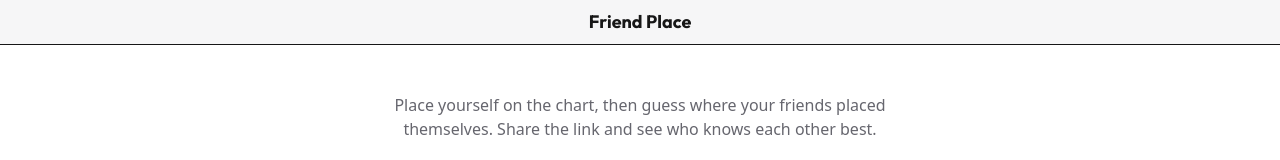
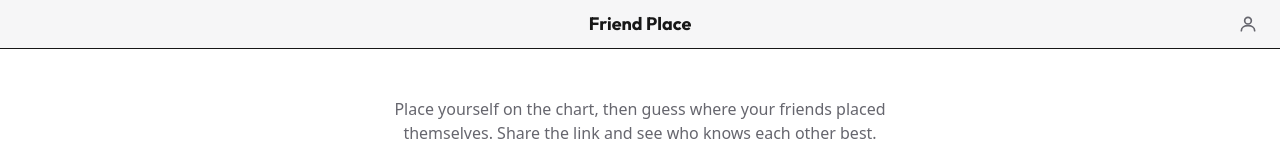
Before and after one commit to DubiousLlama/friend-place-treehacks, a Next.js app: page / in a window 1280 px wide. Shown: the top 160 px of the page. Built offline with nearby package versions, Linux system fonts and the light colour scheme; no server answers.

Commit message:
fix profile icon

```diff
--- a/app/layout.tsx
+++ b/app/layout.tsx
@@ -3,6 +3,7 @@ import { Outfit, DM_Sans } from "next/font/google";
 import "./globals.css";
 import { AppNav } from "@/components/AppNav";
 import { AuthMergeChecker } from "@/components/AuthMergeChecker";
+import { AuthModalProvider } from "@/lib/auth-modal-context";
 
 const outfit = Outfit({
   subsets: ["latin"],
@@ -31,11 +32,13 @@ export default function RootLayout({
       <body
         className={`${outfit.variable} ${dmSans.variable} antialiased flex flex-col h-dvh`}
       >
-        <AppNav />
-        <main className="flex-1 flex flex-col min-h-0 overflow-y-auto">
-          {children}
-        </main>
-        <AuthMergeChecker />
+        <AuthModalProvider>
+          <AppNav />
+          <main className="flex-1 flex flex-col min-h-0 overflow-y-auto">
+            {children}
+          </main>
+          <AuthMergeChecker />
+        </AuthModalProvider>
       </body>
     </html>
   );
--- a/components/AppNav.tsx
+++ b/components/AppNav.tsx
@@ -2,6 +2,7 @@
 
 import Link from "next/link";
 import { useAuth } from "@/lib/use-auth";
+import { useAuthModal } from "@/lib/auth-modal-context";
 
 function AccountIcon({ className }: { className?: string }) {
   return (
@@ -23,10 +24,10 @@ function AccountIcon({ className }: { className?: string }) {
 }
 
 export function AppNav() {
-  const { user, loading, isLinked } = useAuth();
+  const { loading, isLinked } = useAuth();
+  const { openAuthModal } = useAuthModal();
 
   return (
-    <>
     <nav className="sticky top-0 z-40 flex items-center justify-between border-b border-border bg-surface/95 px-4 py-2 backdrop-blur supports-[backdrop-filter]:bg-surface/80">
       <div className="flex items-center min-w-0 w-1/3 justify-start" />
       <div className="flex items-center justify-center shrink-0">
@@ -38,7 +39,8 @@ export function AppNav() {
         </Link>
       </div>
       <div className="flex items-center gap-2 min-w-0 w-1/3 justify-end">
-          {!loading && user && isLinked && (
+        {!loading && (
+          isLinked ? (
             <Link
               href="/profile"
               className="flex items-center gap-1.5 rounded p-1.5 text-secondary hover:bg-muted hover:text-foreground"
@@ -47,9 +49,19 @@ export function AppNav() {
             >
               <AccountIcon className="h-5 w-5" />
             </Link>
+          ) : (
+            <button
+              type="button"
+              onClick={openAuthModal}
+              className="flex items-center gap-1.5 rounded p-1.5 text-secondary hover:bg-muted hover:text-foreground"
+              title="Sign in"
+              aria-label="Sign in"
+            >
+              <AccountIcon className="h-5 w-5" />
+            </button>
+          )
         )}
       </div>
     </nav>
-    </>
   );
 }
--- /dev/null
+++ b/lib/auth-modal-context.tsx
@@ -0,0 +1,38 @@
+"use client";
+
+import { createContext, useCallback, useContext, useState } from "react";
+import { AuthModal } from "@/components/AuthModal";
+
+type AuthModalContextValue = {
+  openAuthModal: () => void;
+};
+
+const AuthModalContext = createContext<AuthModalContextValue | null>(null);
+
+export function AuthModalProvider({ children }: { children: React.ReactNode }) {
+  const [open, setOpen] = useState(false);
+
+  const openAuthModal = useCallback(() => {
+    setOpen(true);
+  }, []);
+
+  return (
+    <AuthModalContext.Provider value={{ openAuthModal }}>
+      {children}
+      {open && (
+        <AuthModal
+          onClose={() => setOpen(false)}
+          onSuccess={() => setOpen(false)}
+        />
+      )}
+    </AuthModalContext.Provider>
+  );
+}
+
+export function useAuthModal(): AuthModalContextValue {
+  const ctx = useContext(AuthModalContext);
+  if (!ctx) {
+    throw new Error("useAuthModal must be used within AuthModalProvider");
+  }
+  return ctx;
+}
--- a/lib/utils.ts
+++ b/lib/utils.ts
@@ -33,8 +33,8 @@ function isMobileSharePreferred(): boolean {
 }
 
 /**
- * On phone OSes: use the native Web Share API when available.
- * On desktop (including Chromium): always copy the link to clipboard.
+ * On phone OSes: use the native Web Share API when available (text only to avoid duplicate link).
+ * On desktop (including Chromium): copy the invite message + link to clipboard (link appears once).
  * Returns "shared" | "copied" | "failed".
  */
 export async function shareOrCopy(url: string): Promise<"shared" | "copied" | "failed"> {
@@ -47,7 +47,8 @@ export async function shareOrCopy(url: string): Promise<"shared" | "copied" | "f
     isMobileSharePreferred()
   ) {
     try {
-      await navigator.share({ title, text, url });
+      // Pass only title and text so the link appears once (text already contains the url)
+      await navigator.share({ title, text });
       return "shared";
     } catch (err) {
       if (err instanceof DOMException && err.name === "AbortError") {
@@ -57,10 +58,10 @@ export async function shareOrCopy(url: string): Promise<"shared" | "copied" | "f
     }
   }
 
-  // Desktop or fallback: copy link to clipboard
+  // Desktop or fallback: copy full invite message (one link) to clipboard
   if (typeof navigator !== "undefined" && navigator.clipboard) {
     try {
-      await navigator.clipboard.writeText(url);
+      await navigator.clipboard.writeText(text);
       return "copied";
     } catch {
       return "failed";
```
Lines whose indentation alone changed are shown as unchanged.
